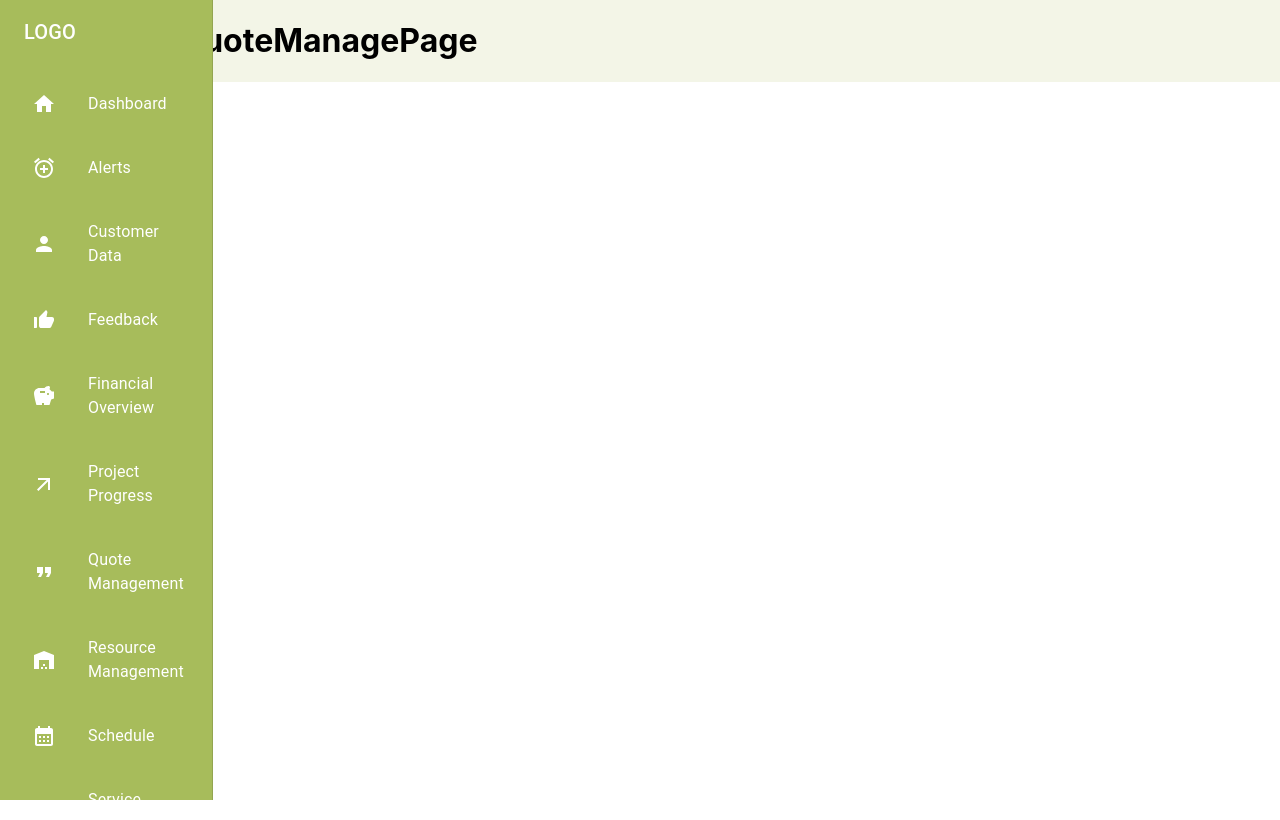
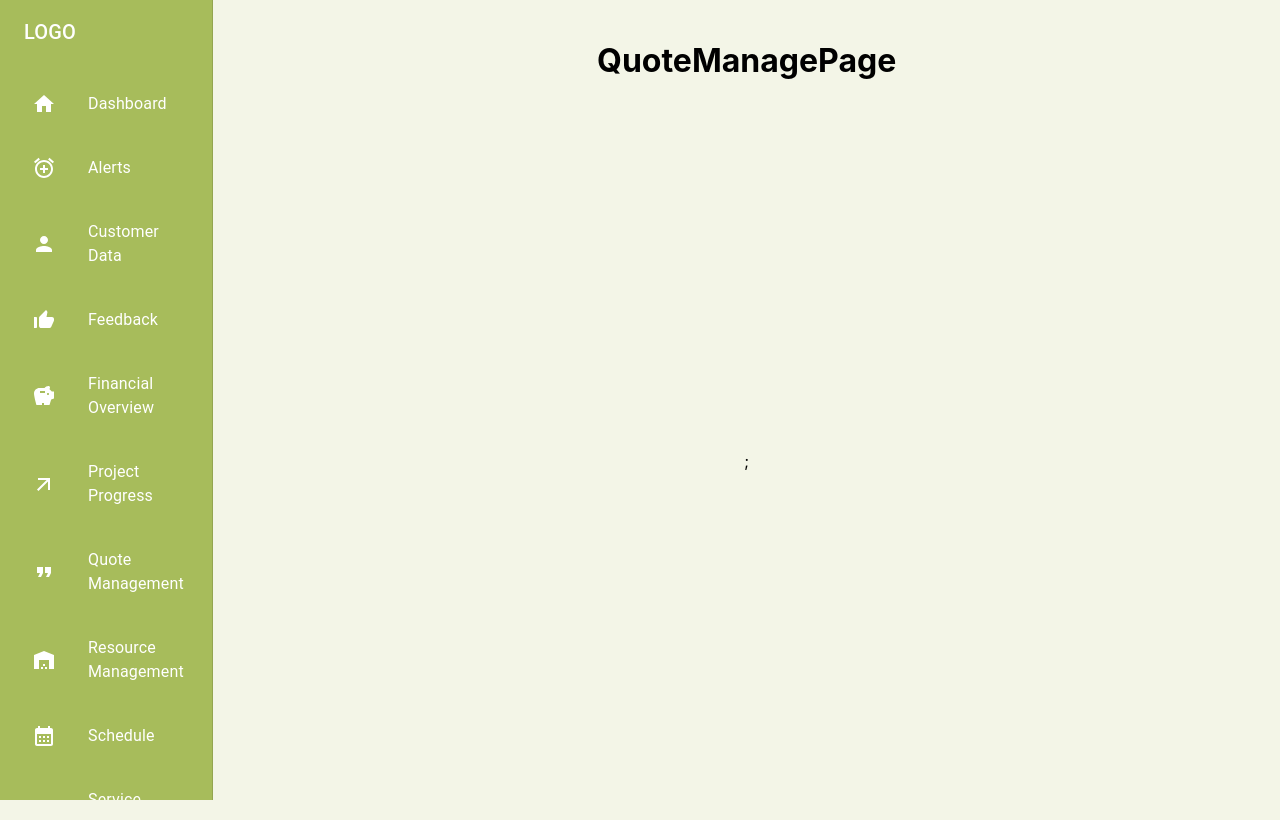
Before and after one commit to johnlundy94/VerdantVisionsAdminWebsite, a React (Create React App) app: page /quote-manage in a window 1280 px wide. Built offline with nearby package versions, Linux system fonts and the light colour scheme.

Commit message:
Updated grid for QuoteManage Page

```diff
--- a/src/pages/Dashboard/Dashboard.css
+++ b/src/pages/Dashboard/Dashboard.css
@@ -10,7 +10,7 @@
   grid-gap: 1rem;
 }
 
-.quote-manage-card-container {
+/* .quote-manage-card-container {
 }
 
 .customer-data-card-container {
@@ -35,4 +35,4 @@
 }
 
 .service-analytics-card-container {
-}
+} */
--- /dev/null
+++ b/src/pages/QuoteManagePage/QuoteManagePage.css
@@ -0,0 +1,9 @@
+.quote-manage-page-container {
+  min-height: 100vh;
+  display: grid;
+  max-width: 100%;
+  margin-top: 20px;
+  margin-left: 20px;
+  margin-right: 20px;
+  grid-column: 3 / span 10;
+}
--- a/src/pages/QuoteManagePage/QuoteManagePage.js
+++ b/src/pages/QuoteManagePage/QuoteManagePage.js
@@ -1,5 +1,11 @@
+import "./QuoteManagePage.css";
+
 function QuoteManagePage() {
-  return <h1>QuoteManagePage</h1>;
+  return (
+    <div className="quote-manage-page-container">
+      <h1>QuoteManagePage</h1>;
+    </div>
+  );
 }
 
 export default QuoteManagePage;
```
